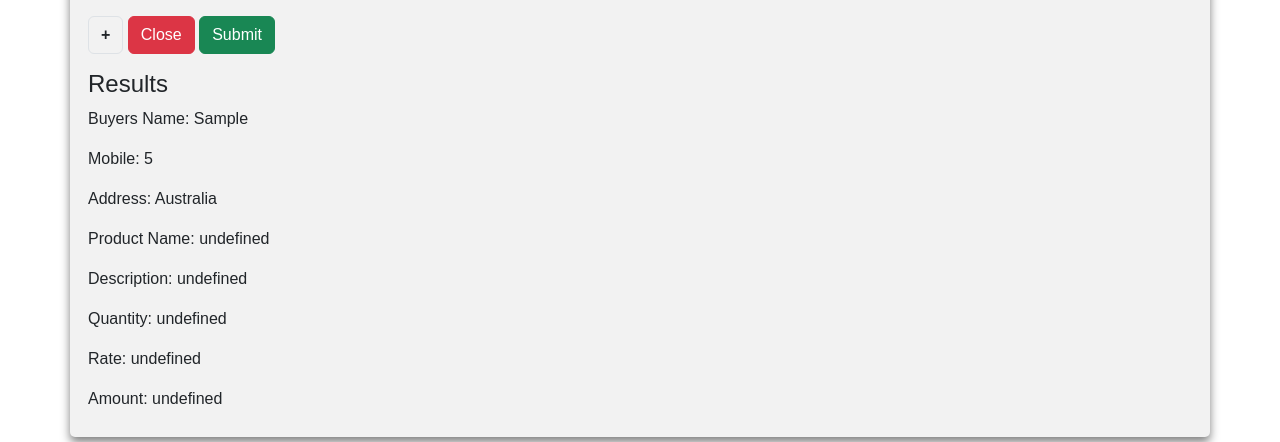
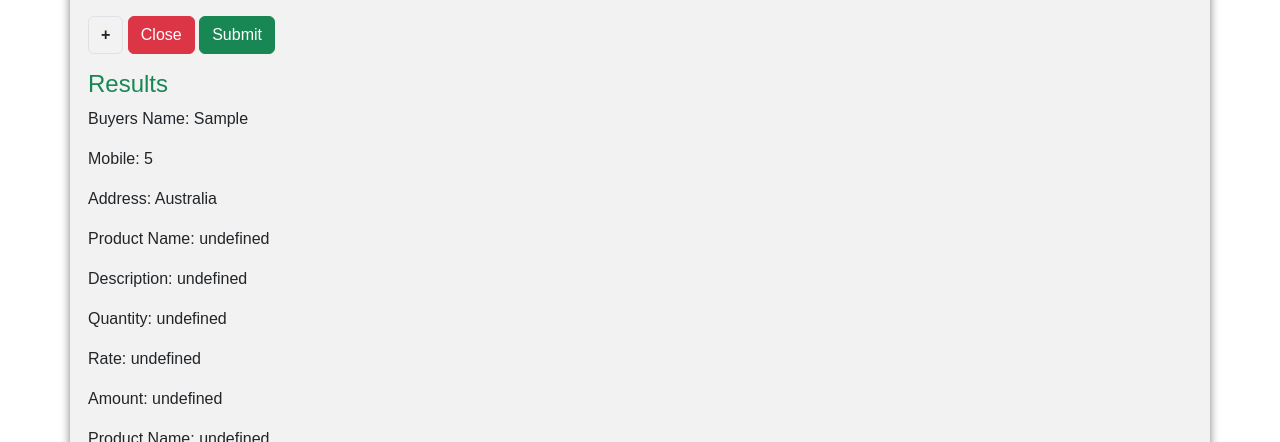
Before and after one commit to Mahin-Hasan/Functional-Form-Using-JQuery, a plain HTML site: page index.html in a window 1280 px wide. Both pictures are taken after typing "Sample", "5" into the empty fields and a click on the button "Submit". Shown: the part 358-800 px from the top of the page. Drawn offline with nearby package versions, Linux system fonts and the light colour scheme.

Commit message:
fixed all unique id issue and set value dynamically when plus button is clicked again

```diff
--- a/js/app.js
+++ b/js/app.js
@@ -1,8 +1,9 @@
 $(document).ready(function () {
     // plus button
     // let plusButtonState = false;
-    let initialId = 0;
-
+    // let initialId = 0;
+    // let setInputField = '#input_field' + initialId;
+    // console.log(initialId);
     $('#plus_btn').on('click', function () {
         // if (plusButtonState === false) {
         $('.add-items').append(`
@@ -19,14 +20,28 @@ $(document).ready(function () {
             <input class="input-style" type="text" placeholder="">
         </div>`);
         //Making dynamic id
-        $('input').each(function () {
-            initialId = initialId + 1;
-            $(this).attr("id", "input_field" + initialId);
-        })
+        function generateId() {
+            let initialId = 0;
+            console.log('executed')
+            $('input').each(function () {
+                initialId = initialId + 1;
+                $(this).attr("id", "input_field" + initialId);
+            })
+        }
+        generateId()
         // }
         // plusButtonState = true;
 
     });
+    // function generateId() {
+    //     let initialId = 0;
+    //     console.log('executed')
+    //     $('input').each(function () {
+    //         initialId = initialId + 1;
+    //         $(this).attr("id", "input_field" + initialId);
+    //     })
+    // }
+    // generateId()
     // close button
     $('#close_btn').on('click', function () {
         console.log('working')
@@ -38,7 +53,6 @@ $(document).ready(function () {
         //     const details = event.target.value;
         //     console.log(details);
         // }) rough code
-
         var input1 = $('#input_field1').val();
         var input2 = $('#input_field2').val();
         var input3 = $('#input_field3').val();
@@ -47,15 +61,15 @@ $(document).ready(function () {
         var input6 = $('#input_field6').val();
         var input7 = $('#input_field7').val();
         var input8 = $('#input_field8').val();
-        // var input9 = $('#input_field9').val();
-        // var input10 = $('#input_field10').val();
-        // var input11 = $('#input_field11').val();
-        // var input12 = $('#input_field12').val();
-        // var input13 = $('#input_field13').val();
-        // console.log(input1, input2, input3);
+        var input9 = $('#input_field9').val();
+        var input10 = $('#input_field10').val();
+        var input11 = $('#input_field11').val();
+        var input12 = $('#input_field12').val();
+        var input13 = $('#input_field13').val();
+        console.log(input1, input2, input3);
         $('#output_field').append(`
         <div class="mt-3">
-            <h4 class="text-succ ess">Results</h4>
+            <h4 class="text-success">Results</h4>
             <p>Buyers Name: ${input1}</p>
             <p>Mobile: ${input2}</p>
             <p>Address: ${input3}</p>
@@ -65,23 +79,88 @@ $(document).ready(function () {
             <p>Rate: ${input7}</p>
             <p>Amount: ${input8}</p>
         </div>`);
+        if (input9 !== '') {
+            $('#output_field').append(`
+            <div class="mt-3">
+            <p>Product Name: ${input9}</p>
+        </div>`)}
+        if (input10 !== '') {
+            $('#output_field').append(`
+            <div class="mt-3">
+            <p>Description: ${input10}</p>
+        </div>`)}
+        if (input11 !== '') {
+            $('#output_field').append(`
+            <div class="mt-3">
+            <p>Quantity: ${input11}</p>
+        </div>`)}
+        if (input12 !== '') {
+            $('#output_field').append(`
+            <div class="mt-3">
+            <p>Rate: ${input12}</p>
+        </div>`)}
+        if (input13 !== '') {
+            $('#output_field').append(`
+            <div class="mt-3">
+            <p>Amount: ${input13}</p>
+        </div>`)}
+
+
+
         //For showing all input field items in console
         $("input").each(function () {
             var input = $(this).val();
             console.log(input);
         });
-        const total = $('input-style').length;
+        //getting total input field items
+        const total = $('.input-style').length;
         console.log(total);
         $('input').val('');//clearing input field after submit button
 
 
     });
     //trying dynamic setting value
+
     // $('#submit_btn').on('click', function () {
-    //     $('input').each(function(){
-    //         let details = $(this).val();
-    //         console.log(details);
-    //     } )
+    //     $('input').each(function () {
+    //         let elmId = $(this).attr("id");
+    //         let elementIdFull = '#' + elmId;
+    //         let elementIdFullDot = '"'+ elementIdFull +'"'
+    //         var valueOfInput = $(elementIdFullDot).val();
+    //         console.log(elmId, elementIdFull, elementIdFullDot,valueOfInput);
+
+
+
+
+    //         $('#output_field').append(`
+    //     <div class="mt-3">
+    //         <h4 class="text-success">Results</h4>
+    //         <p>Buyers Name: ${elmId}</p>
+    //     </div>`);
+
+    //         // set value
+    //     })
+
+
+    //     // $('input').each(function(){
+    //     //     let details = $(this).val();
+    //     //     console.log(details);
+    //     // } )
     // });
 
 });
+
+
+
+  //      $('#output_field').append(`
+        // <div class="mt-3">
+        //     <h4 class="text-success">Results</h4>
+        //     <p>Buyers Name: ${$(elmId).val()}</p>
+        //     <p>Mobile: ${$('#'+elmId).val()}</p>
+        //     <p>Address: ${$(elmId).val()}</p>
+        //     <p>Product Name: ${$(elmId).val()}</p>
+        //     <p>Description: ${$(elmId).val()}</p>
+        //     <p>Quantity: ${$(elmId).val()}</p>
+        //     <p>Rate: ${$(elmId).val()}</p>
+        //     <p>Amount: ${$(elmId).val()}</p>
+        // </div>`);
```
Also changed, not shown: index.html (+0 -2 lines).
